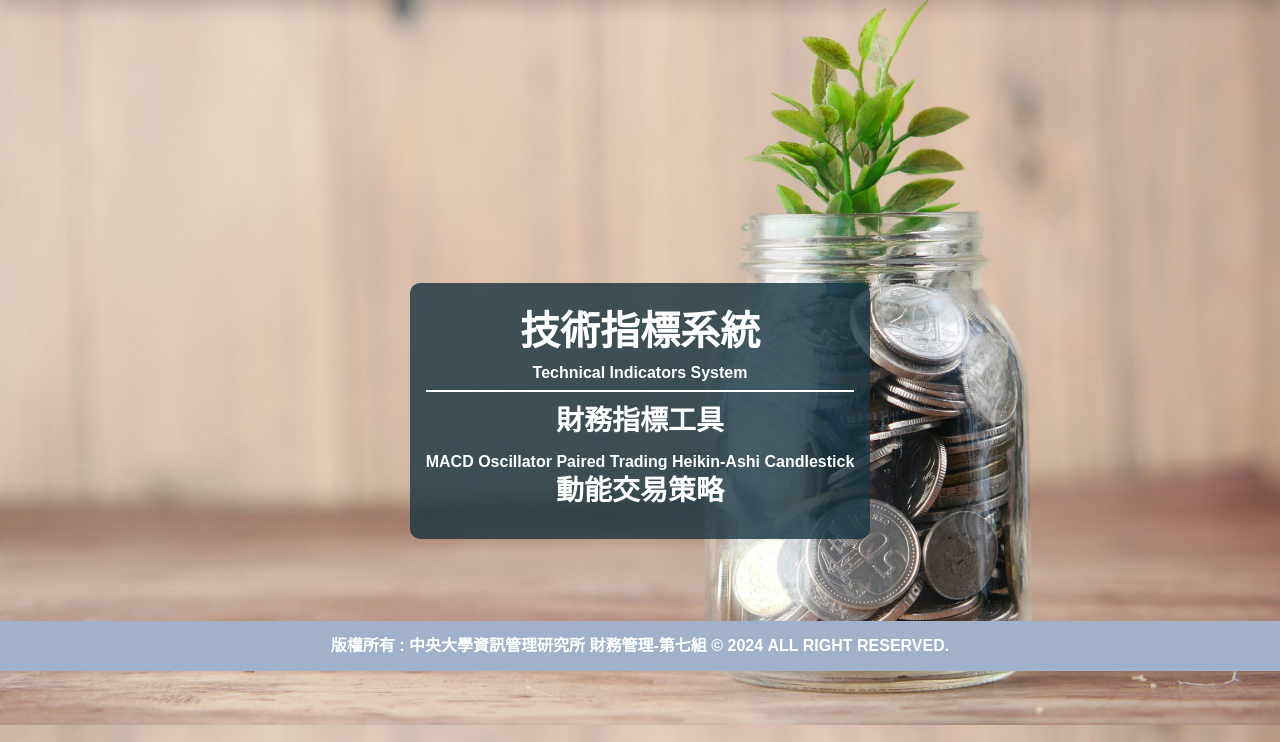
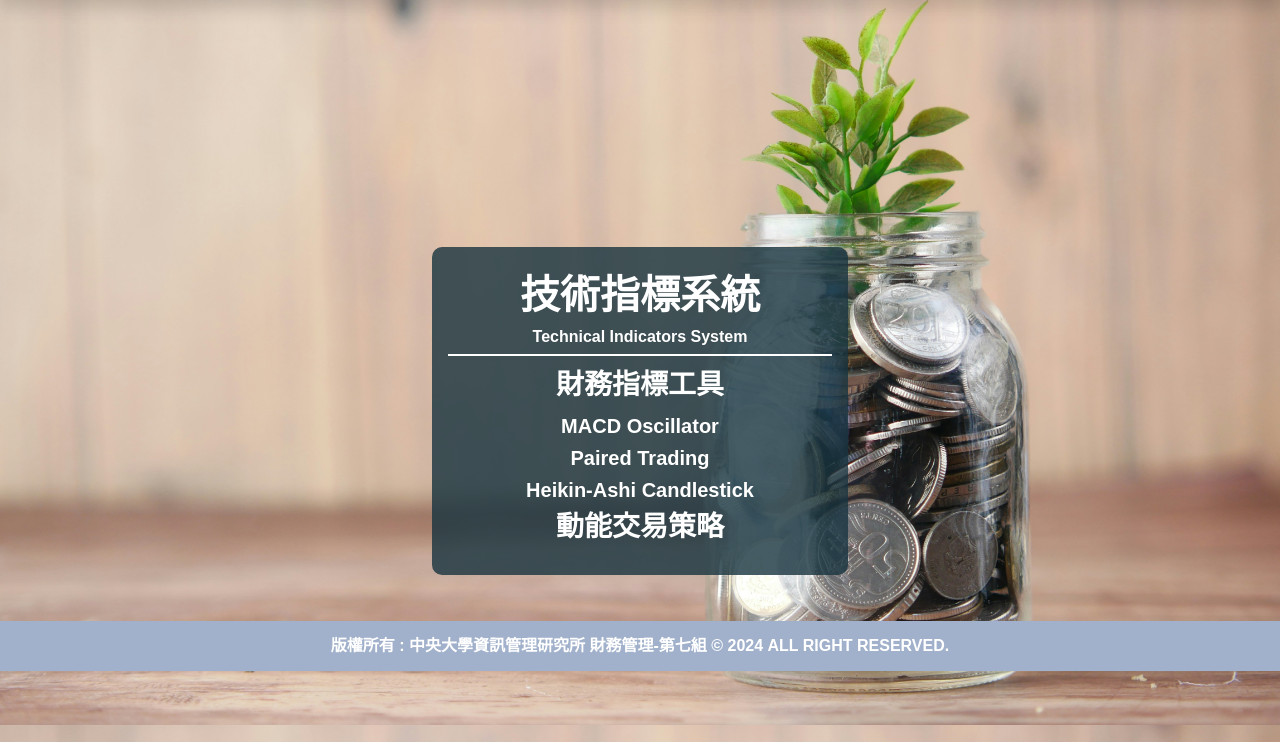
Before and after one commit to ChihChun0314/Technical-Indicators-System, an ASP.NET Core app: page / in a window 1280 px wide. Shown: the part 129-871 px from the top of the page. Run offline with ASP.NET Core 8, Linux system fonts and the light colour scheme; style sheets or scripts are compiled from the project's sources.

Commit message:
首頁的hover修好

```diff
--- a/Technical_Indicators_System/Views/Home/Index.cshtml
+++ b/Technical_Indicators_System/Views/Home/Index.cshtml
@@ -13,9 +13,9 @@
                 <div class="justify-content-center">
                     <div>
                         <h3 class="px-3 py-1 home-brand">財務指標工具</h3>
-                        <a class="home-link" href="/Home/MACD">MACD Oscillator</a>
-                        <a class="home-link" href="/Home/Pair">Paired Trading</a>
-                        <a class="home-link" href="/Home/Heikin_Ashi">Heikin-Ashi Candlestick</a>
+                        <h5 class="home-link" href="/Home/MACD">MACD Oscillator</h5>
+                        <h5 class="home-link" href="/Home/Pair">Paired Trading</h5>
+                        <h5 class="home-link" href="/Home/Heikin_Ashi">Heikin-Ashi Candlestick</h5>
                         <h3 class="home-link" href="/Home/Quantitative_Momentum">動能交易策略</h3>
                     </div>
                 </div>
--- a/Technical_Indicators_System/wwwroot/css/_Layout.css
+++ b/Technical_Indicators_System/wwwroot/css/_Layout.css
@@ -123,9 +123,8 @@ header {
 }
 
 .home-link:hover {
-    color: white;
+    color: #D2EEEE;
     font-weight: bold !important;
-    border-bottom: 2px solid white !important;
 }
 
 .BorderBottomLine {
```
